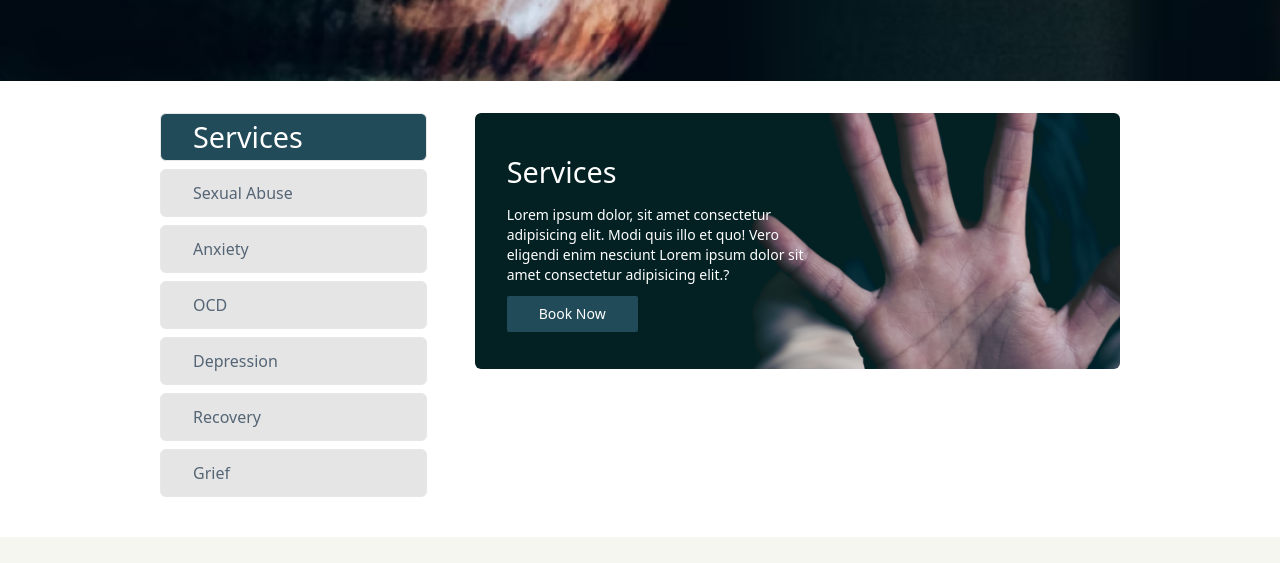
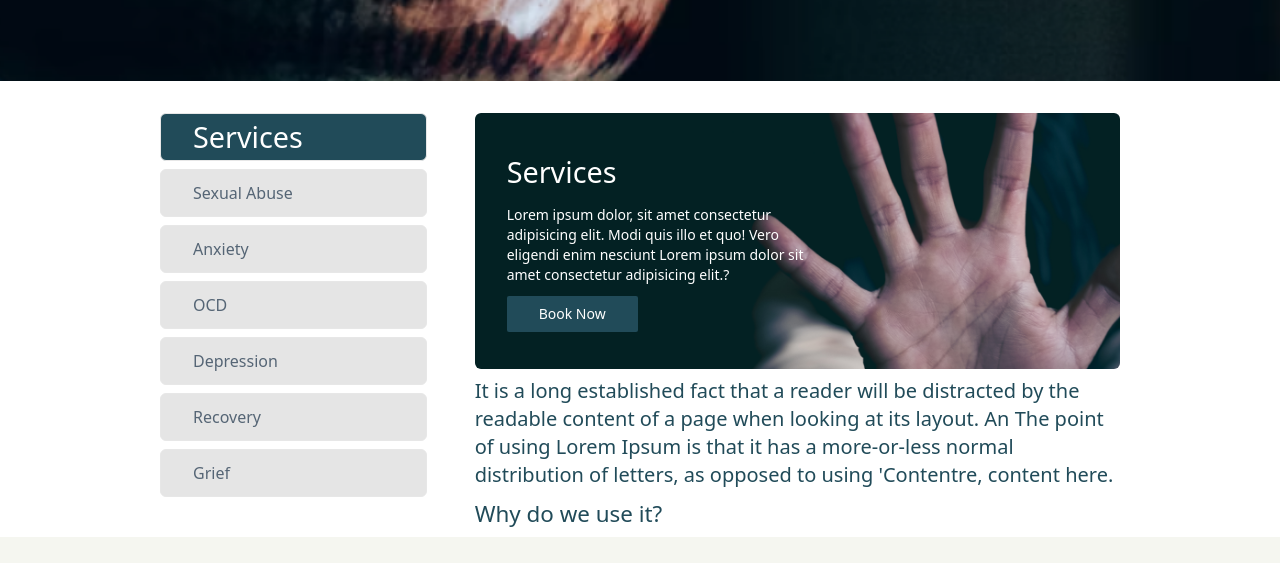
Before and after one commit to tas0018/maggie-site-4.0, a Gatsby site in the folder maggie-site-v-4/: page /services in a window 1280 px wide. Shown: the part 479-1042 px from the top of the page. Built offline with nearby package versions, Linux system fonts and the light colour scheme; Gatsby itself is replaced by a stand-in of ours.

Commit message:
Finished first section

```diff
--- a/maggie-site-v-4/src/pages/services.js
+++ b/maggie-site-v-4/src/pages/services.js
@@ -74,7 +74,7 @@ function services() {
               className="w-full h-64 rounded-md bg-cover"
               style={{ backgroundImage: `url(${ServicesImgHeader})` }}
             >
-              <div className="h-full w-3/5 flex flex-col p-8 justify-around">
+              <div className="h-full w-3/5 flex flex-col p-8 justify-around ">
                 <h2 className="text-white text-[1.8rem]">Services</h2>
                 <p className="text-white text-sm">
                   Lorem ipsum dolor, sit amet consectetur adipisicing elit. Modi
@@ -82,11 +82,30 @@ function services() {
                   dolor sit amet consectetur adipisicing elit.?
                 </p>
                 <Link
-                  className="text-white py-2 px-8 bg-[#214B59] rounded-sm w-fit font-medium text-sm hover:bg-[#F2F2F2] "
+                  className="text-white py-2 px-8 bg-[#214B59] rounded-sm w-fit font-medium text-sm hover:bg-[#F2F2F2]
+                  hover:text-[#556575] hover:duration-200 ease-in-out duration-200"
                   to="/"
                 >
                   Book Now
                 </Link>
+              </div>
+
+              <div className="w-full h-fit my-2">
+                <p className="text-[#214B59] text-xl">
+                  It is a long established fact that a reader will be distracted
+                  by the readable content of a page when looking at its layout.
+                  An The point of using Lorem Ipsum is that it has a
+                  more-or-less normal distribution of letters, as opposed to
+                  using 'Contentre, content here.
+                </p>
+              </div>
+
+              <div className="flex flex-row w-full h-56">
+                <div className="w-2/3 h-full flex-col">
+                  <h3 className="text-[1.4rem] font-medium text-[#214B59]">
+                    Why do we use it?
+                  </h3>
+                </div>
               </div>
             </div>
           </div>
```
